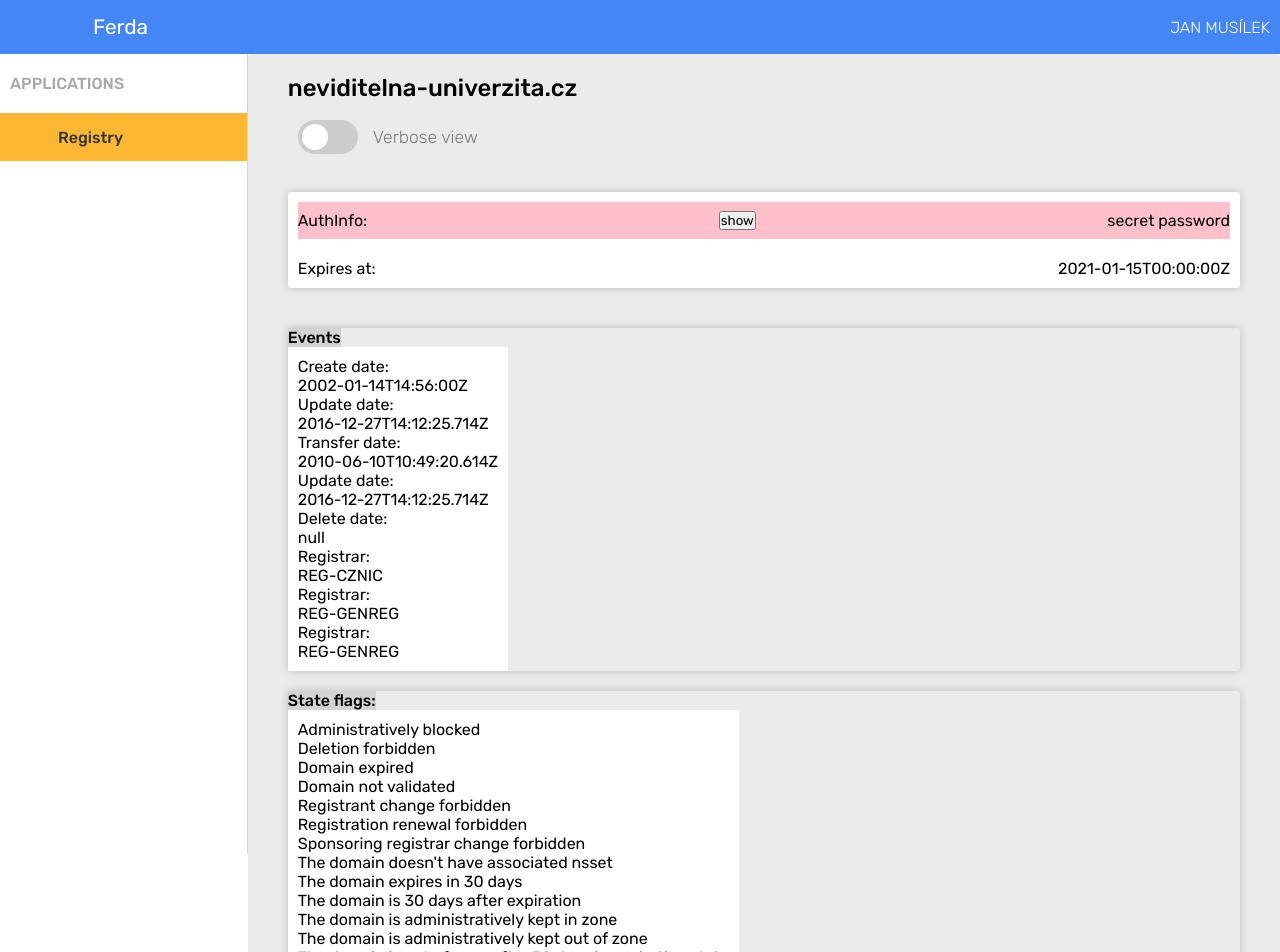
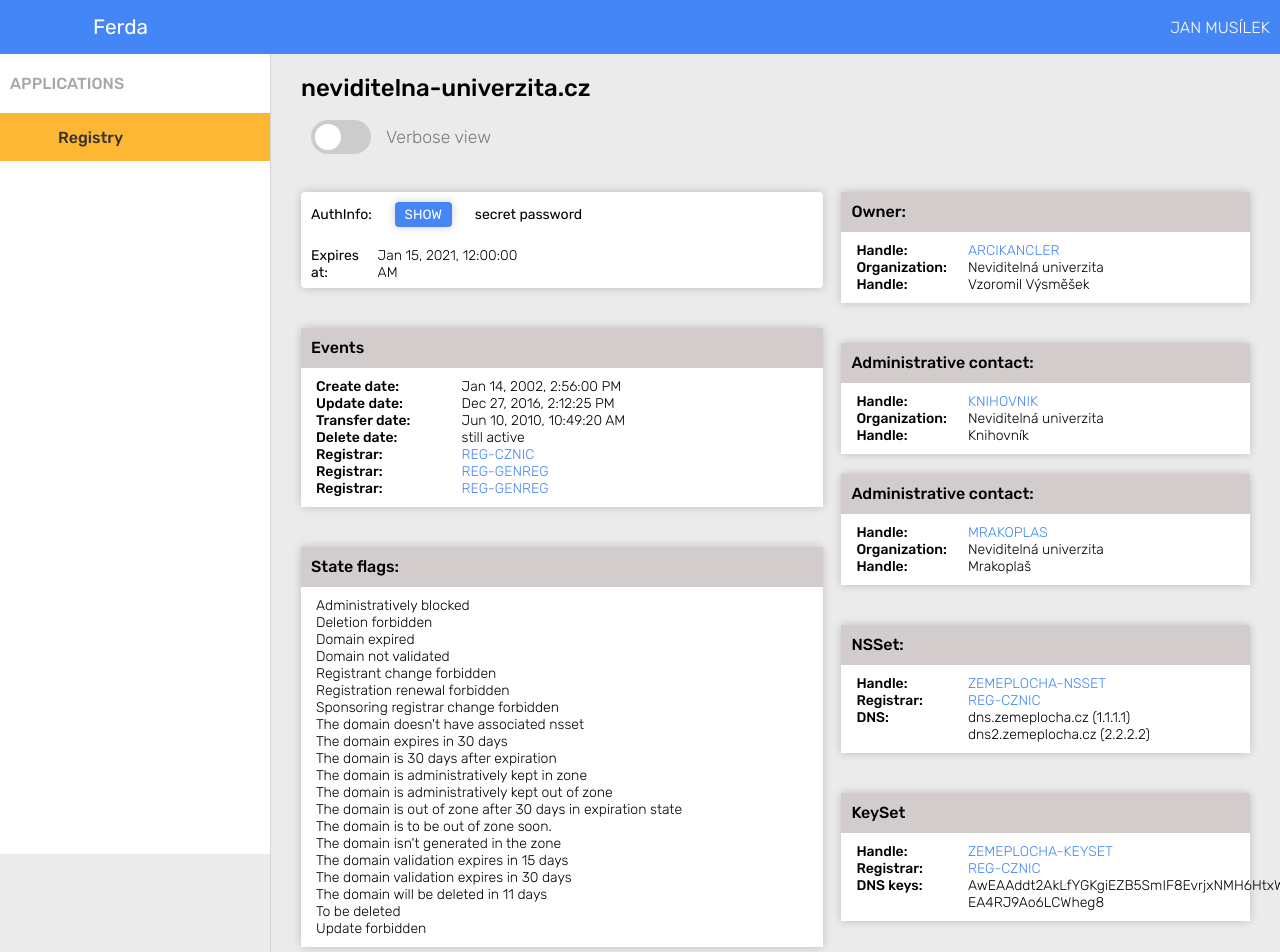
Before and after one commit to mariecotije/cznicChallenge, a Vue app: page / in a window 1280 px wide. Shown: the top 952 px of the page. Built offline with nearby package versions, Linux system fonts and the light colour scheme; some icons are missing.

Commit message:
updated style, added timestamp converter

```diff
--- a/src/App.vue
+++ b/src/App.vue
@@ -33,9 +33,11 @@ onMounted(async () => {
 <style scoped>
 .main-container {
   display: flex;
-  width: 100vw;
-  max-width: 1300px;
-  margin: 0;
-
+  justify-content: flex-start;
+  align-items: flex-start;
+  padding: 0;
+  margin: 0 auto;
+  max-width: 100%;
+  background-color: #ecebeb;
 }
 </style>
--- a/src/components/UniDomainDetail.vue
+++ b/src/components/UniDomainDetail.vue
@@ -5,8 +5,13 @@
         <!-- switch toggle -->
         <UniVerboseSwithch />
 
+        <!-- details loaded -->
+        <div class="details-container">
+
+            <div class="cards-bigger">
+
                 <!-- auth info hidden data, on click show secret password -->
-        <div class="auth-info">
+                <div class="auth-info card">
                     <div class="auth-info__hidden">
                         <p>AuthInfo: </p>
                         <button>show</button>
@@ -14,114 +19,127 @@
                     </div>
                     <div class="auth-info__expiration">
                         <p>Expires at: </p>
-                <p>{{ data.expires_at }}</p>
+                        <p class="fetched">{{ convertedTimestampEvents.expires_at }}</p>
                     </div>
                 </div>
 
-        <!-- detailes loaded -->
-        <div class="details-container">
+                <div class="events card">
+                    <h2 class="card__title">Events</h2>
+                    <div class="card__data">
+                        <div class="card__data_tags">
+                            <p>Create date: </p>
+                            <p>Update date:</p>
+                            <p>Transfer date:</p>
+                            <p>Delete date:</p>
+                            <p>Registrar:</p>
+                            <p>Registrar:</p>
+                            <p>Registrar:</p>
+                        </div>
 
-            <div class="cards-bigger">
-                <div class="events">
-                    <div class="card">
-                        <div class="card__title">Events</div>
-                        <div class="card__data">
-                            <p>Create date: </p>
-                            <p>{{ data.events.registered.timestamp }}</p>
-
-                            <p>Update date:</p>
-                            <p>{{ data.events.updated.timestamp }}</p>
-
-                            <p>Transfer date:</p>
-                            <p>{{ data.events.transferred.timestamp }}</p>
-
-                            <p>Update date:</p>
-                            <p>{{ data.events.updated.timestamp }}</p>
-
-                            <p>Delete date:</p>
-                            <p>null</p>
-
-                            <p>Registrar:</p>
-                            <p>{{ data.events.registered.registrar_handle }}</p>
-                            <p>Registrar:</p>
-                            <p>{{ data.events.transferred.registrar_handle }}</p>
-                            <p>Registrar:</p>
-                            <p>{{ data.events.updated.registrar_handle }}</p>
-
+                        <div class="card__data_fetched">
+                            <p>{{ convertedTimestampEvents.registered }}</p>
+                            <p>{{ convertedTimestampEvents.updated }}</p>
+                            <p>{{ convertedTimestampEvents.transferred }}</p>
+                            <p>{{ data.events.unregistered ? new Date(data.events.unregistered.timestamp).toLocaleString() :
+                                'still active' }}</p>
+                            <p class="highlighted">{{ data.events.registered.registrar_handle }}</p>
+                            <p class="highlighted">{{ data.events.transferred.registrar_handle }}</p>
+                            <p class="highlighted">{{ data.events.updated.registrar_handle }}</p>
+                        </div>
 
                     </div>
                 </div>
-                </div>
-                <div class="flags">
-                    <div class="card">
-                        <div class="card__title">State flags:</div>
+
+                <div class="flags verbose card">
+
+                    <h2 class="card__title">State flags:</h2>
                     <div class="card__data">
-                            <div v-for="(flag, index) in flags" :key="index">
+                        <div card__data_fetched v-for="(flag, index) in flags" :key="index">
                             {{ flag.description }}
                         </div>
                     </div>
-                    </div>
+
                 </div>
             </div>
 
             <div class="cards-small">
 
-                <div class="owner">
-                    <div class="card">
-                        <div class="card__title">Owner:</div>
+                <div class="owner card">
+
+                    <h2 class="card__title">Owner:</h2>
                     <div class="card__data">
+                        <div class="card__data_tags">
                             <p>Handle: </p>
-                            <span>{{ data.owner.handle }}</span>
                             <p>Organization: </p>
-                            <span>{{ data.owner.organization }}</span>
                             <p>Handle: </p>
-                            <span>{{ data.owner.name }}</span>
+                        </div>
+
+                        <div class="card__data_fetched">
+                            <p class="highlighted">{{ data.owner.handle }}</p>
+                            <p>{{ data.owner.organization }}</p>
+                            <p>{{ data.owner.name }}</p>
+                        </div>
+                    </div>
+
+                </div>
+                <div class="administrative-contact verbose">
+
+                    <div class="card" v-for="(contact, index) in administrative_contacts" :key="index">
+                        <h2 class="card__title">Administrative contact:</h2>
+                        <div class="card__data">
+                            <div class="card__data_tags">
+                                <p>Handle: </p>
+                                <p>Organization: </p>
+                                <p>Handle: </p>
+                            </div>
+
+                            <div class="card__data_fetched">
+                                <p class="highlighted">{{ contact.handle }}</p>
+                                <p>{{ contact.organization }}</p>
+                                <p>{{ contact.name }}</p>
                             </div>
                         </div>
                     </div>
-                <div class="administrative-contact verbose">
-                    <div class="card">
-                        <div v-for="(contact, index) in administrative_contacts" :key="index">
-                            <div class="card__title">Administrative contact:</div>
+
+                </div>
+                <div class="nsset card">
+
+                    <div class="card__title">NSSet:</div>
                     <div class="card__data">
+                        <div class="card__data_tags">
                             <p>Handle: </p>
-                                <span>{{ contact.handle }}</span>
-                                <p>Organization: </p>
-                                <span>{{ contact.organization }}</span>
+                            <p>Registrar: </p>
+                            <p>DNS: </p>
+                        </div>
+
+                        <div class="card__data_fetched">
+                            <p class="highlighted">{{ data.nsset.handle }}</p>
+                            <p class="highlighted">{{ data.nsset.registrar }}</p>
+                            <div v-for="(dns, index) in data.nsset.dns" :key="index">
+                                {{ dns.name }} ({{ dns.ip_address }}) </div>
+                        </div>
+
+                    </div>
+                </div>
+                <div class="keyset card">
+
+                    <div class="card__title">KeySet</div>
+                    <div class="card__data">
+                        <div class="card__data_tags">
                             <p>Handle: </p>
-                                <span>{{ contact.name }}</span>
+                            <p>Registrar: </p>
+                            <p>DNS keys: </p>
+                        </div>
+
+                        <div class="card__data_fetched">
+                            <p class="highlighted">{{ data.keyset.handle }}</p>
+                            <p class="highlighted">{{ data.keyset.registrar }}</p>
+                            <div v-for="(keysetdns, index) in data.keyset.dns_keys" :key="index">
+                                {{ keysetdns }}
                             </div>
                         </div>
                     </div>
-                </div>
-                <div class="nsset">
-                    <div class="card">
-                        <div class="card__title">NSSet:</div>
-                        <div class="card__data">
-                            <p>Handle: </p>
-                            <span>{{ data.nsset.handle }}</span>
-                            <p>Registrar: </p>
-                            <span>{{ data.nsset.registrar }}</span>
-                            <p>DNS: </p>
-                            <div v-for="(dns, index) in data.nsset.dns" :key="index">
-                                {{ dns.name }} ({{ dns.ip_address }}) </div>
-                        </div>
-                    </div>
-                </div>
-                <div class="keyset">
-                    <div class="card">
-                        <div class="card__title">KeySet</div>
-                        <div class="card__data">
-                            <p>Handle: </p>
-                            <span>{{ data.keyset.handle }}</span>
-                            <p>Registrar: </p>
-                            <span>{{ data.keyset.registrar }}</span>
-                            <p>DNS: </p>
-                            <div v-for="(keysetdns, index) in data.keyset.dns" :key="index">
-                                {{ keysetdns.name }} ({{ keysetdns.ip_address }})
-                            </div>
-                        </div>
-                    </div>
+
                 </div>
             </div>
 
@@ -131,6 +149,7 @@
 
 <script setup>
 import { defineProps } from 'vue';
+import { convertTimestamp } from '../timestampConverter';
 import UniVerboseSwithch from './UniVerboseSwitch.vue';
 
 const { data } = defineProps(['data']);
@@ -139,17 +158,27 @@ console.log('data:', data);
 const flags = data.state_flags.flags;
 const administrative_contacts = data.administrative_contacts;
 
+const convertedTimestampEvents = {
+    expires_at: convertTimestamp(data.expires_at),
+    registered: convertTimestamp(data.events.registered.timestamp),
+    updated: convertTimestamp(data.events.updated.timestamp),
+    transferred: convertTimestamp(data.events.transferred.timestamp),
+};
+
+
 </script>
 
 <style lang="scss" scoped>
 .domain-container {
     display: flex;
     flex-direction: column;
-    flex-grow: 6;
-    background-color: #ecebeb;
-    border-radius: 4px;
-    padding: 20px 40px;
+    justify-content: flex-start;
+    padding: 20px 30px;
     margin: 0;
+    flex-grow: 1;
+    //set width to 100% of the parent
+    max-width: 80%;
+    border-left: 1px solid #d7d3d3;
 
     h1 {
         margin: 0;
@@ -158,34 +187,68 @@ const administrative_contacts = data.administrative_contacts;
         font-weight: 500;
     }
 
+    .highlighted {
+        color: #4586f6;
+    }
+
+    .details-container {
+        display: flex;
+        justify-content: space-between;
+        align-items: flex-start;
+        width: 100%;
+
+
+        @media (max-width: 780px) {
+            flex-direction: column;
+
+        }
+
+        .cards-bigger {
+            display: flex;
+            flex-direction: column;
+            justify-content: space-between;
+            align-items: flex-start;
+            min-width: 55%;
+            margin-right: 1rem;
+
 
             .auth-info {
                 display: flex;
                 flex-direction: column;
-        justify-content: space-between;
+                justify-content: flex-start;
                 align-items: flex-start;
+                width: 100%;
                 height: 6rem;
-        margin: 20px 0;
                 padding: 10px;
+                padding-right: 60px;
                 background-color: #fff;
                 border-radius: 4px;
                 box-shadow: 0 0 10px rgba(0, 0, 0, 0.2);
 
                 &__hidden {
-            display: flex;
-            justify-content: flex-start;
-
-            //width: 60%;
+                    //display: flex;
+                    width: 1rem;
                     height: 50%;
                     margin-bottom: 20px;
-            background-color: pink;
+
+
+                    button {
+                        margin: 0 10px;
+                        padding: 5px 10px;
+                        border-radius: 4px;
+                        border: none;
+                        background-color: #4586f6;
+                        color: #fff;
+                        box-shadow: 0 0 10px rgba(0, 0, 0, 0.2);
+                        text-transform: uppercase;
+                    }
                 }
 
                 .auth-info__hidden {
                     display: flex;
                     justify-content: space-between;
                     align-items: center;
-            width: 100%;
+                    width: 60%;
                     margin-bottom: 20px;
                 }
 
@@ -193,50 +256,95 @@ const administrative_contacts = data.administrative_contacts;
                     display: flex;
                     justify-content: space-between;
                     align-items: center;
-            width: 100%;
+                    width: 50%;
+
+                    .fetched {
+                        font-weight: 300;
+                    }
+                }
             }
 
-
+            .flags.verbose>.card__data {
+                display: flex;
+                flex-direction: column;
+                justify-content: space-evenly;
+                flex-wrap: wrap;
+                width: 100%;
+                padding-left: 15px;
+            }
+        }
     }
 
-    .details-container {
+    .cards-small {
+        margin: 0;
         display: flex;
         flex-direction: column;
         justify-content: space-between;
+        align-items: flex-start;
+        min-width: 35%;
+    }
 
+    .administrative-contact {
+        width: 100%;
+    }
 
     .card {
         display: flex;
         flex-direction: column;
         align-items: flex-start;
-            //height: 8rem;
+        width: 100%;
         margin: 20px 0;
-            //padding: 10px;
-
+        background-color: #fff;
         border-radius: 4px;
         box-shadow: 0 0 10px rgba(0, 0, 0, 0.2);
+        font-size: 14px;
 
         &__title {
             margin: 0;
-                padding: 0;
+            padding: 10px;
             font-size: 1rem;
             font-weight: 500;
-                height: 20%;
-                background-color: lightgray;
+            width: 100%;
+            height: 40px;
+            background-color: rgb(210, 204, 204);
         }
 
         &__data {
             display: flex;
-                flex-direction: column;
-                justify-content: space-between;
+            justify-content: flex-start;
             align-items: flex-start;
-                flex-wrap: wrap;
+            width: 100%;
             height: 100%;
             margin: 0;
             padding: 10px;
             background-color: #fff;
+            font-weight: 200;
+
+
+            &_tags {
+                display: flex;
+                flex-direction: column;
+                justify-content: space-between;
+                align-items: flex-start;
+                width: 30%;
+                height: 100%;
+                font-weight: 500;
+                padding-left: 5px;
+
+
+
+            }
+
+            &_fetched {
+                display: flex;
+                flex-direction: column;
+                justify-content: flex-start;
+                align-items: flex-start;
+                width: 70%;
+
             }
         }
+
     }
 }
 </style>
--- a/src/components/UniHeader.vue
+++ b/src/components/UniHeader.vue
@@ -44,9 +44,6 @@ const toggleUserMenu = () => {
 header {
     background-color: #4586f6;
     color: white;
-
-
-
     .nav-container {
         display: flex;
         justify-content: space-between;
--- a/src/components/UniSideBar.vue
+++ b/src/components/UniSideBar.vue
@@ -20,15 +20,11 @@ import { Icon } from '@iconify/vue';
 .sidebar {
     display: flex;
     flex-direction: column;
-    //align-items: center;
-    //justify-content: center;
     height: 100vh;
-    flex-grow: 1;
-    //width: 250px;
+    width: 270px;
     background-color: #fff;
     color: #333;
 
-    border-right: 1px solid #d7d3d3;
 
     h2 {
         margin: 20px 10px;
--- /dev/null
+++ b/src/timestampConverter.js
@@ -0,0 +1,15 @@
+//function for converting timestamp to ISO string in order to display it in the domain detail component
+export function convertTimestamp(timestamp) {
+    const date = new Date(timestamp);
+    const options = {
+        year: 'numeric',
+        month: 'short',
+        day: '2-digit',
+        hour: 'numeric',
+        minute: 'numeric',
+        second: 'numeric',
+        hour12: true,
+        timeZone: 'UTC',
+    };
+    return date.toLocaleString('en-US', options);
+}
--- a/src/views/HomeView.vue
+++ b/src/views/HomeView.vue
@@ -26,12 +26,4 @@
   padding: 0;
   box-sizing: border-box;
 }
-
-
-.main-container {
-  max-width: 1100px;
-  //margin: 0;
-  display: flex;
-
-}
 </style>
```
Lines whose indentation alone changed are shown as unchanged.
